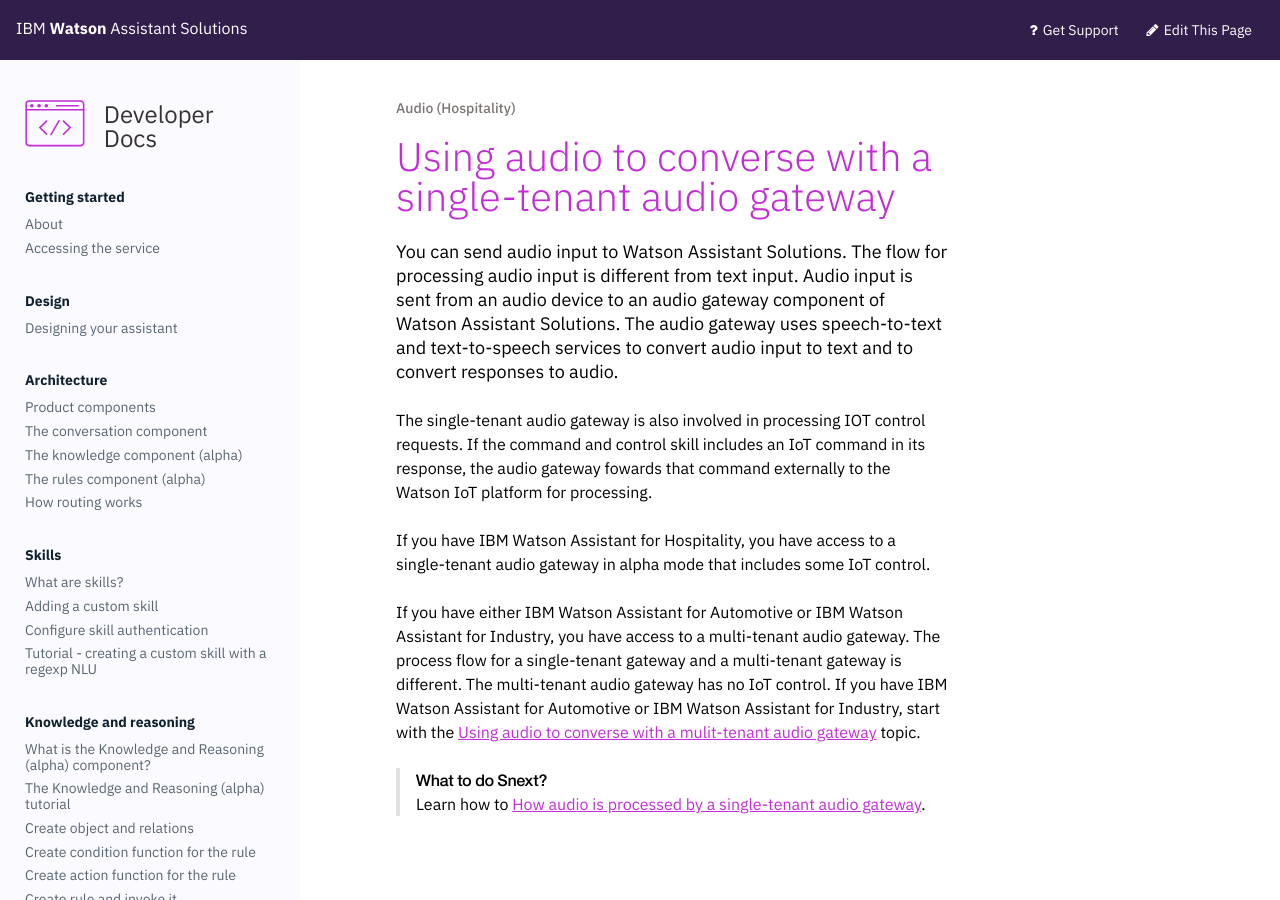
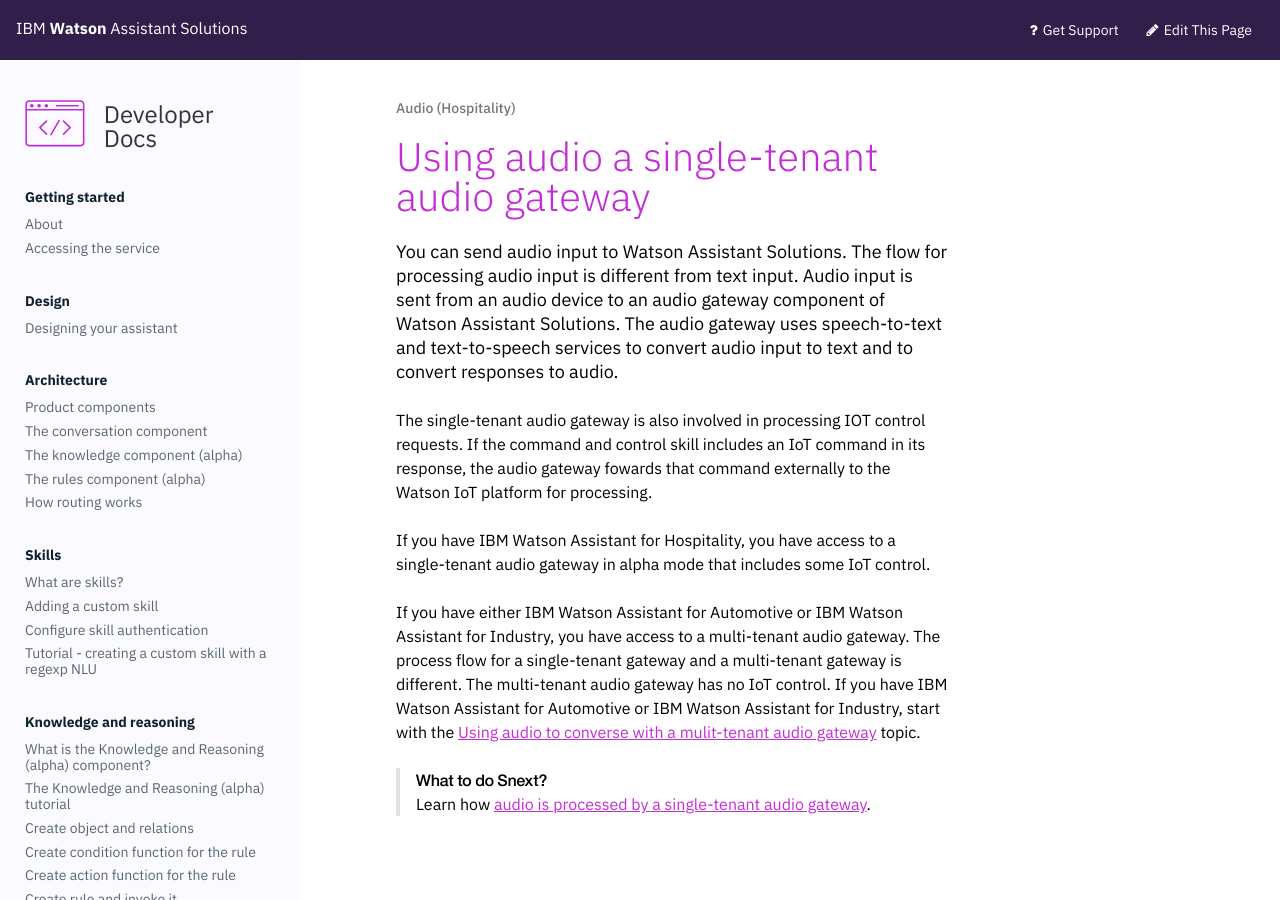
Before and after one commit to Watson-Personal-Assistant/developer, a Jekyll site: the page built from _content/audio_single/audio_support.md, in a window 1280 px wide. Built offline with Jekyll 4.4.1, drawn with Linux system fonts in a browser that asks for light colours.

Commit message:
Update audio_support.md
Formatting changes.

```diff
--- a/_content/audio_single/audio_support.md
+++ b/_content/audio_single/audio_support.md
@@ -1,5 +1,5 @@
 ---
-title: Using audio to converse with a single-tenant audio gateway
+title: Using audio a single-tenant audio gateway
 weight: 5
 ---
 You can send audio input to Watson Assistant Solutions.  The flow for processing audio input is different from text input.  Audio input is sent from an audio device to an audio gateway component of Watson Assistant Solutions.  The audio gateway uses speech-to-text and text-to-speech services to convert audio input to text and to convert responses to audio.
@@ -11,4 +11,4 @@
 If you have either IBM Watson Assistant for Automotive or IBM Watson Assistant for Industry, you have access to a multi-tenant audio gateway. The process flow for a single-tenant gateway and a multi-tenant gateway is different. The multi-tenant audio gateway has no IoT control. If you have IBM Watson Assistant for Automotive or IBM Watson Assistant for Industry, start with the [Using audio to converse with a mulit-tenant audio gateway]({{site.baseurl}}/audio/audio_support/) topic.
 
 > **What to do Snext?**<br/>
-Learn how to [How audio is processed by a single-tenant audio gateway]({{site.baseurl}}/audio_single/how_it_works_audio).
+Learn how [audio is processed by a single-tenant audio gateway]({{site.baseurl}}/audio_single/how_it_works_audio).
```
